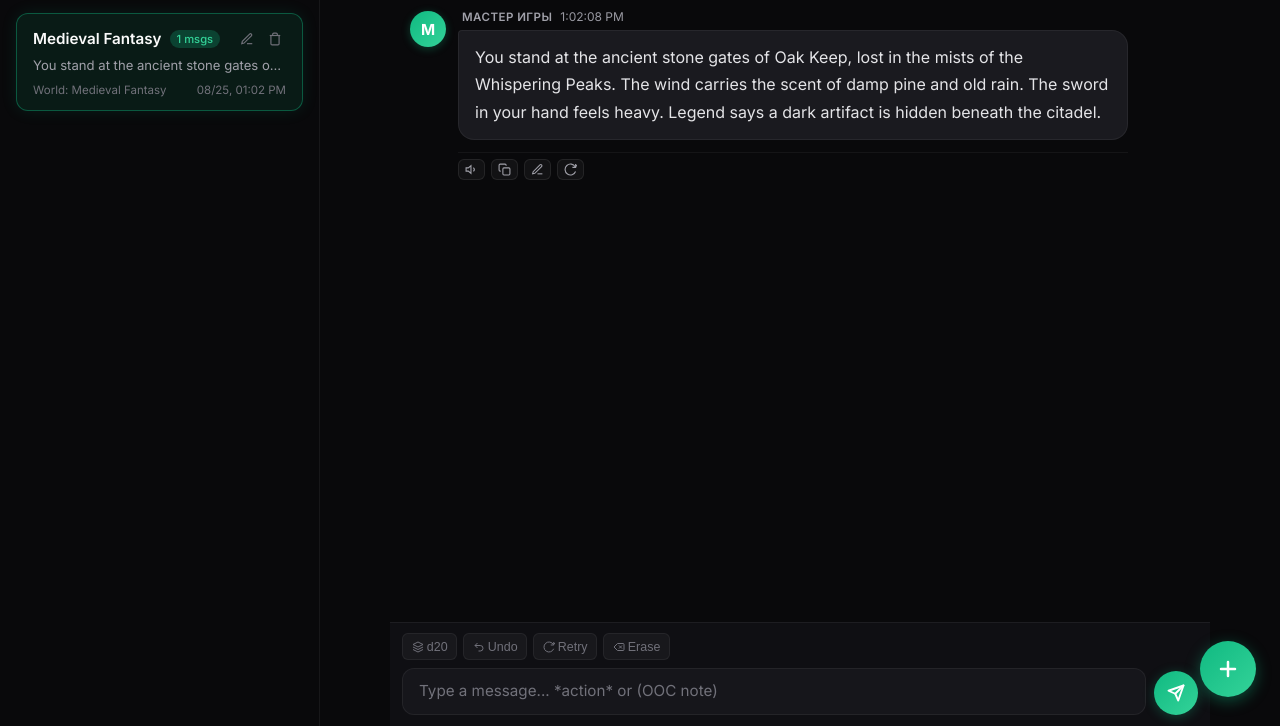
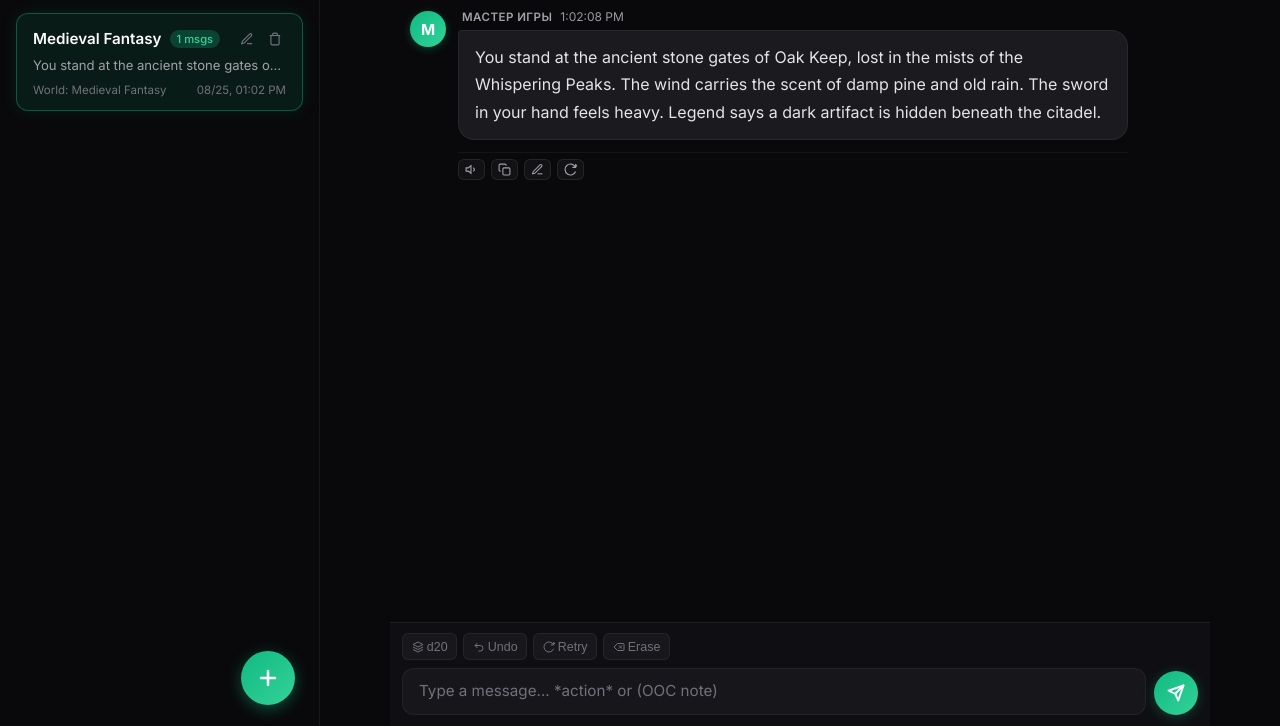
Before and after one commit to dotdok132/OdAI, a website: page index.html in a window 1280 px wide. Shown: the part 71-797 px from the top of the page. Drawn offline with Linux system fonts and the light colour scheme.

Commit message:
v1.0.52 - Fix FAB green plus button overlap on chat Send button by constraining position: absolute inside #view-chat-list

```diff
--- a/package.json
+++ b/package.json
@@ -1,6 +1,6 @@
 {
   "name": "odai",
-  "version": "1.0.51",
+  "version": "1.0.52",
   "description": "OdAI Interactive AI Adventure",
   "main": "index.html",
   "scripts": {
--- a/styles.css
+++ b/styles.css
@@ -2604,15 +2604,19 @@ body {
   display: flex !important;
 }
 
+#view-chat-list {
+  position: relative !important;
+}
+
 /* ===========================
    FAB & DROPDOWN MENU
    =========================== */
 .fab-new-chat {
-  position: fixed;
-  bottom: 2rem;
+  position: absolute;
+  bottom: 1.5rem;
   right: 1.5rem;
-  width: 56px;
-  height: 56px;
+  width: 54px;
+  height: 54px;
   border-radius: 50%;
   background: var(--accent-gradient);
   color: white;
```
Also changed, not shown: 1 other file.
